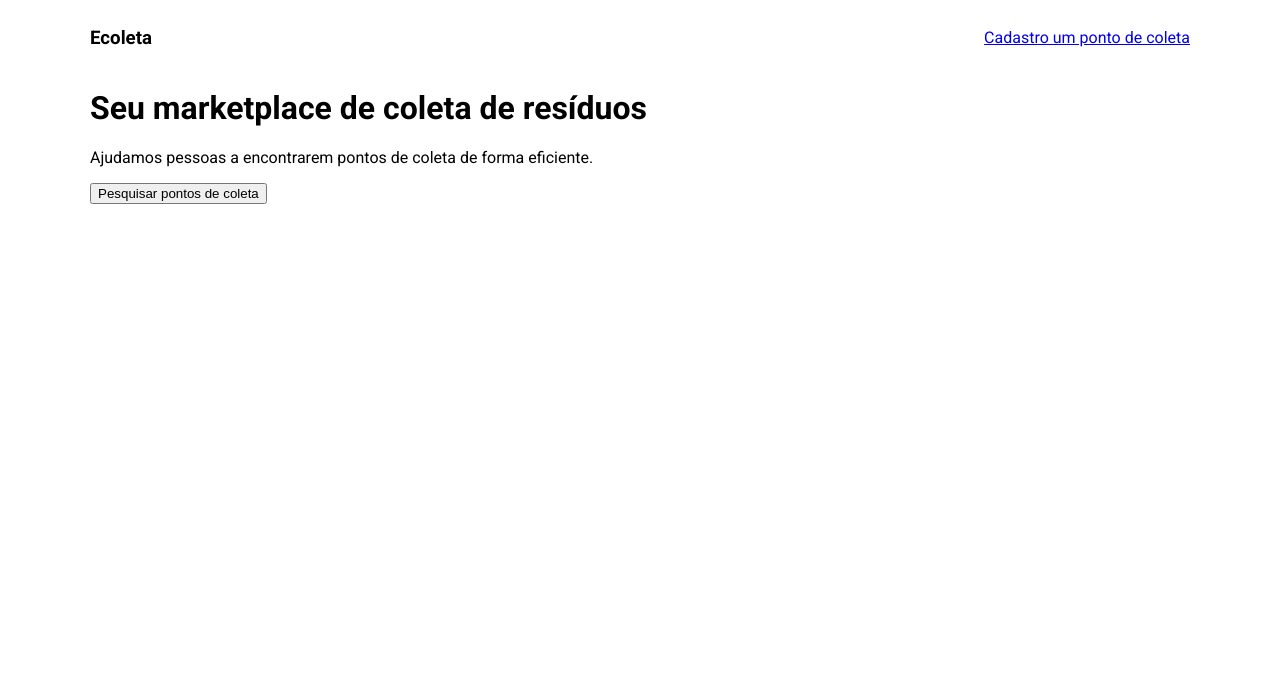
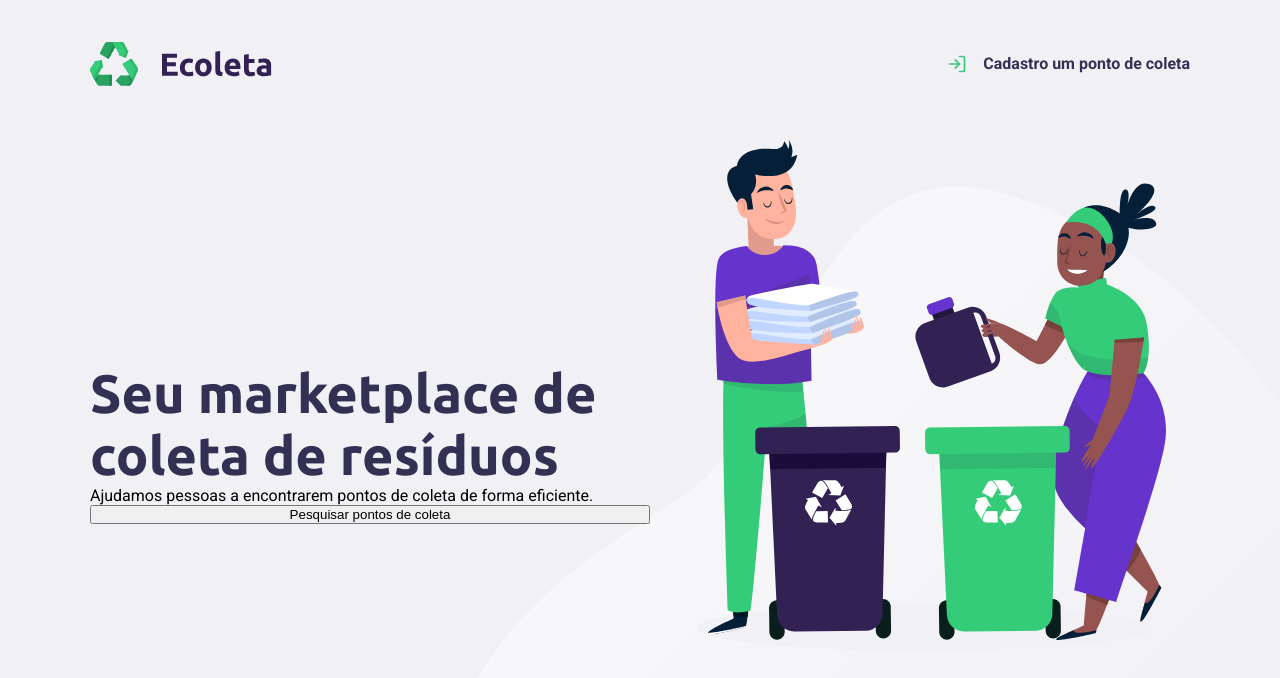
Before and after one commit to FehSchiavon/NextLevelWeek, a plain HTML site: page index.html in a window 1280 px wide. Drawn offline with Linux system fonts and the light colour scheme.

Commit message:
chore: Organizing elements

```diff
--- a/index.html
+++ b/index.html
@@ -11,14 +11,17 @@
         <div id="page-home">
             <div class="content">
                 <header>
-                    <h3>Ecoleta</h3>
-                    <a href="#">Cadastro um ponto de coleta</a>
+                    <img src="/styles/assets/logo.svg" alt="Ecoleta">
+                    <a href="#">
+                        <span></span>
+                        Cadastro um ponto de coleta</a>
                 </header>
 
-
-                <h1>Seu marketplace de coleta de resíduos</h1>
-                <p>Ajudamos pessoas a encontrarem pontos de coleta de forma eficiente.</p>
-                <button>Pesquisar pontos de coleta</button>
+                <main>
+                    <h1>Seu marketplace de coleta de resíduos</h1>
+                    <p>Ajudamos pessoas a encontrarem pontos de coleta de forma eficiente.</p>
+                    <button>Pesquisar pontos de coleta</button>
+                </main>
             </div>
         </div>
 
--- a/styles/main.css
+++ b/styles/main.css
@@ -1,19 +1,73 @@
-@import url('https://fonts.googleapis.com/css2?family=Roboto:wght@300;400;500;700;900&display=swap');
+@import url('https://fonts.googleapis.com/css2?family=Ubuntu:wght@400;500;700&family=Roboto:wght@300;400;500;700;900&display=swap');
+
+:root {
+    --title-color: #323153;
+}
+
+* {
+    margin: 0px;
+    padding: 0px;
+}
 
 body {
     font-family: 'Roboto', sans-serif;
+    background: #f0f0f5;
 }
 
+a {
+    text-decoration: none;
+}
+
+h1, h2, h3, h4, h5, h6 {
+    color: var(--title-color);
+    font-family: 'Ubuntu', sans-serif;
+}
 /* ===BOX MODEL=== */
 
-header {
+#page-home {
+    height: 100vh;
+    background: url(../styles/assets/home-background.svg) no-repeat;
+    background-position: 35vw bottom;
+}
+
+#page-home .content {
+    width: 90%;
+    max-width: 1100px;
+    margin: 0px auto;
+    height: 100%;
+    display: flex;
+    flex-direction: column;
+}
+
+#page-home header {
+    margin-top: 42px;
     display: flex;
     align-items: center;
     justify-content: space-between;
 }
 
-.content {
-    width: 90%;
-    max-width: 1100px;
-    margin: 0px auto;
+#page-home header a {
+    display: flex;
+    color: var(--title-color);
+    font-weight: 700;
 }
+
+#page-home header a span {
+    display: flex;
+    background-image: url(/styles/assets/log-in.svg);
+    width: 20px;
+    height: 20px;
+    margin-right: 16px;
+}
+
+#page-home main {
+    max-width: 560px;
+    flex: 1;
+    display: flex;
+    flex-direction: column;
+    justify-content: center;
+}
+
+#page-home main h1 {
+    font-size: 54px;
+}
```
